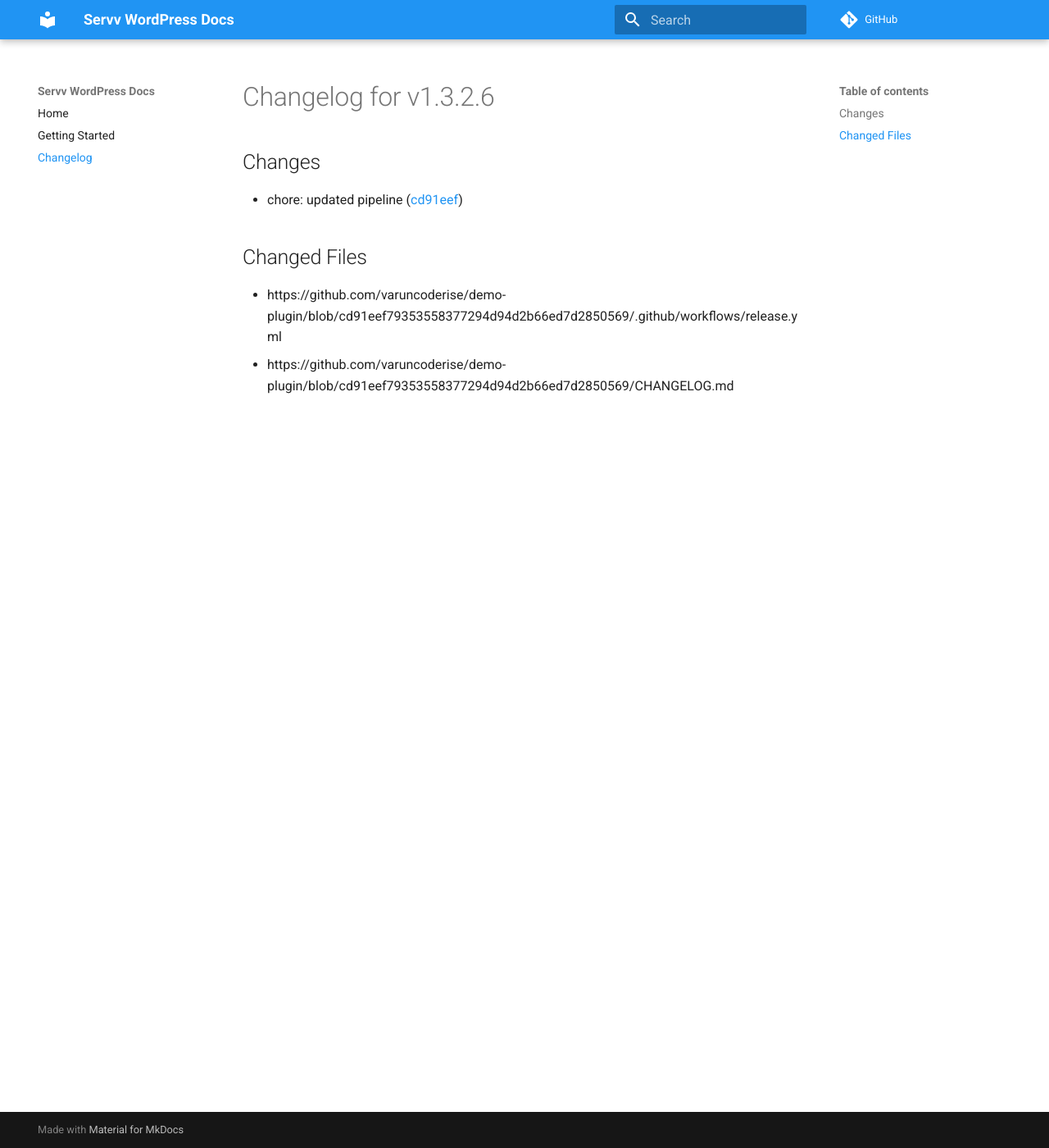
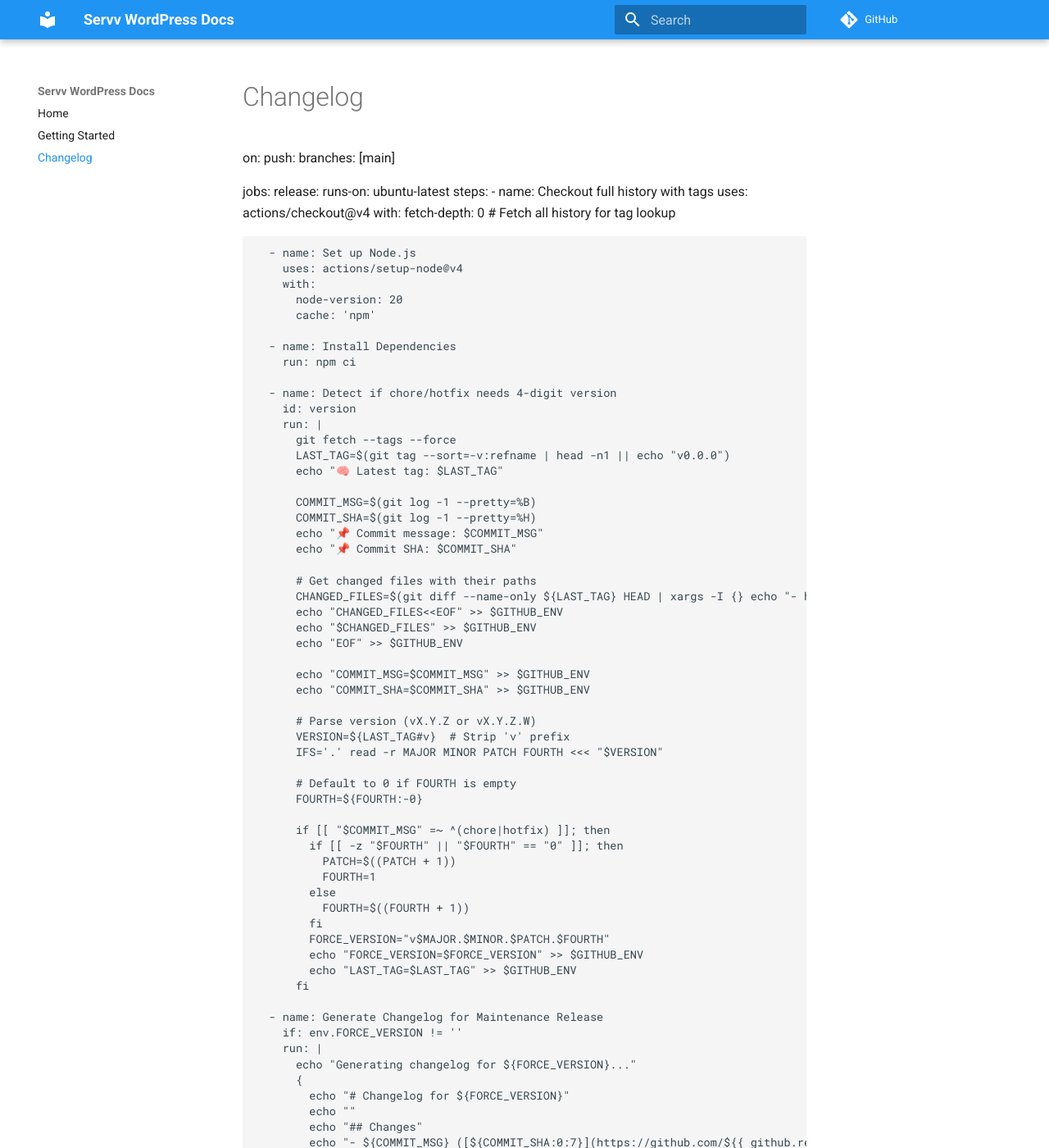
Before and after one commit to varuncoderise/demo_docs, an MkDocs documentation site: the page built from docs/changelog.md, in a window 1280 px wide and 1400 px high. Shown: the whole window at 82% size. Built offline with MkDocs 1.6.1 and Material for MkDocs 9.7.7, drawn with Linux system fonts in a browser that asks for light colours; comment, search, counter and statistics services are not loaded; some of the changed text lies outside the part shown.

Commit message:
Update changelog from

```diff
--- a/docs/changelog.md
+++ b/docs/changelog.md
@@ -1,8 +1,109 @@
-# Changelog for v1.3.2.6
+name: Release
 
-## Changes
-- chore: updated pipeline ([cd91eef](https://github.com/varuncoderise/demo-plugin/commit/cd91eef79353558377294d94d2b66ed7d2850569))
+on:
+  push:
+    branches: [main]
 
-## Changed Files
-- https://github.com/varuncoderise/demo-plugin/blob/cd91eef79353558377294d94d2b66ed7d2850569/.github/workflows/release.yml
-- https://github.com/varuncoderise/demo-plugin/blob/cd91eef79353558377294d94d2b66ed7d2850569/CHANGELOG.md
+jobs:
+  release:
+    runs-on: ubuntu-latest
+    steps:
+      - name: Checkout full history with tags
+        uses: actions/checkout@v4
+        with:
+          fetch-depth: 0  # Fetch all history for tag lookup
+
+      - name: Set up Node.js
+        uses: actions/setup-node@v4
+        with:
+          node-version: 20
+          cache: 'npm'
+
+      - name: Install Dependencies
+        run: npm ci
+
+      - name: Detect if chore/hotfix needs 4-digit version
+        id: version
+        run: |
+          git fetch --tags --force
+          LAST_TAG=$(git tag --sort=-v:refname | head -n1 || echo "v0.0.0")
+          echo "🧠 Latest tag: $LAST_TAG"
+
+          COMMIT_MSG=$(git log -1 --pretty=%B)
+          COMMIT_SHA=$(git log -1 --pretty=%H)
+          echo "📌 Commit message: $COMMIT_MSG"
+          echo "📌 Commit SHA: $COMMIT_SHA"
+
+          # Get changed files with their paths
+          CHANGED_FILES=$(git diff --name-only ${LAST_TAG} HEAD | xargs -I {} echo "- https://github.com/${{ github.repository }}/blob/${COMMIT_SHA}/{}" || echo "- No files changed.")
+          echo "CHANGED_FILES<<EOF" >> $GITHUB_ENV
+          echo "$CHANGED_FILES" >> $GITHUB_ENV
+          echo "EOF" >> $GITHUB_ENV
+
+          echo "COMMIT_MSG=$COMMIT_MSG" >> $GITHUB_ENV
+          echo "COMMIT_SHA=$COMMIT_SHA" >> $GITHUB_ENV
+
+          # Parse version (vX.Y.Z or vX.Y.Z.W)
+          VERSION=${LAST_TAG#v}  # Strip 'v' prefix
+          IFS='.' read -r MAJOR MINOR PATCH FOURTH <<< "$VERSION"
+
+          # Default to 0 if FOURTH is empty
+          FOURTH=${FOURTH:-0}
+
+          if [[ "$COMMIT_MSG" =~ ^(chore|hotfix) ]]; then
+            if [[ -z "$FOURTH" || "$FOURTH" == "0" ]]; then
+              PATCH=$((PATCH + 1))
+              FOURTH=1
+            else
+              FOURTH=$((FOURTH + 1))
+            fi
+            FORCE_VERSION="v$MAJOR.$MINOR.$PATCH.$FOURTH"
+            echo "FORCE_VERSION=$FORCE_VERSION" >> $GITHUB_ENV
+            echo "LAST_TAG=$LAST_TAG" >> $GITHUB_ENV
+          fi
+
+      - name: Generate Changelog for Maintenance Release
+        if: env.FORCE_VERSION != ''
+        run: |
+          echo "Generating changelog for ${FORCE_VERSION}..."
+          {
+            echo "# Changelog for ${FORCE_VERSION}"
+            echo ""
+            echo "## Changes"
+            echo "- ${COMMIT_MSG} ([${COMMIT_SHA:0:7}](https://github.com/${{ github.repository }}/commit/${COMMIT_SHA}))"
+            echo ""
+            echo "## Changed Files"
+            echo "${CHANGED_FILES}"
+          } > CHANGELOG.md
+
+          git add CHANGELOG.md
+          git config user.name "semantic-release-bot"
+          git config user.email "bot@semantic-release"
+          git commit -m "chore: update changelog for ${FORCE_VERSION}" || echo "No changes to commit in CHANGELOG.md"
+          git push origin main
+
+      - name: Create 4-digit tag and release
+        if: env.FORCE_VERSION != ''
+        env:
+          GH_TOKEN: ${{ secrets.GH_PAT }}
+        run: |
+          if git rev-parse "${FORCE_VERSION}" >/dev/null 2>&1; then
+            echo "Tag ${FORCE_VERSION} already exists. Skipping."
+          else
+            git config user.name "semantic-release-bot"
+            git config user.email "bot@semantic-release"
+            git tag -a "${FORCE_VERSION}" -m "chore: release ${FORCE_VERSION}"
+            git push origin "${FORCE_VERSION}"
+
+            echo "Creating GitHub release with changed files only..."
+            echo "${CHANGED_FILES}" > release_notes.md
+            gh release create "${FORCE_VERSION}" \
+              --title "Maintenance Release: ${FORCE_VERSION}" \
+              --notes-file release_notes.md
+          fi
+
+      - name: Run Semantic Release for normal releases
+        if: env.FORCE_VERSION == ''
+        env:
+          GITHUB_TOKEN: ${{ secrets.GH_PAT }}
+        run: npx semantic-release
```
